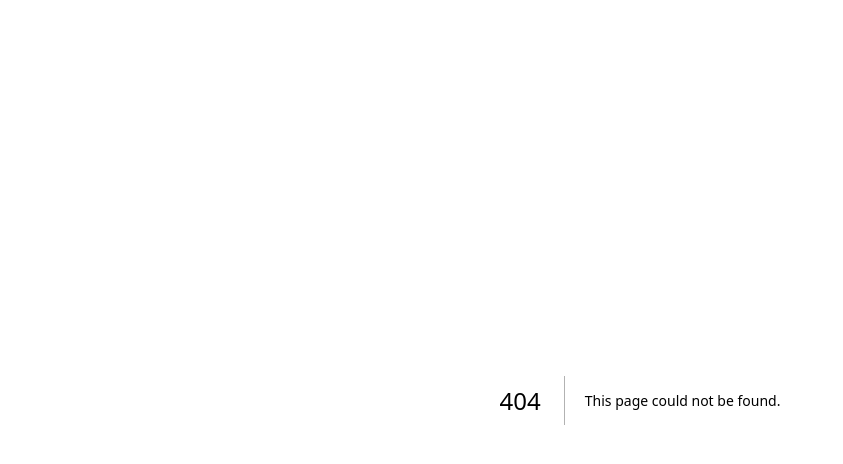
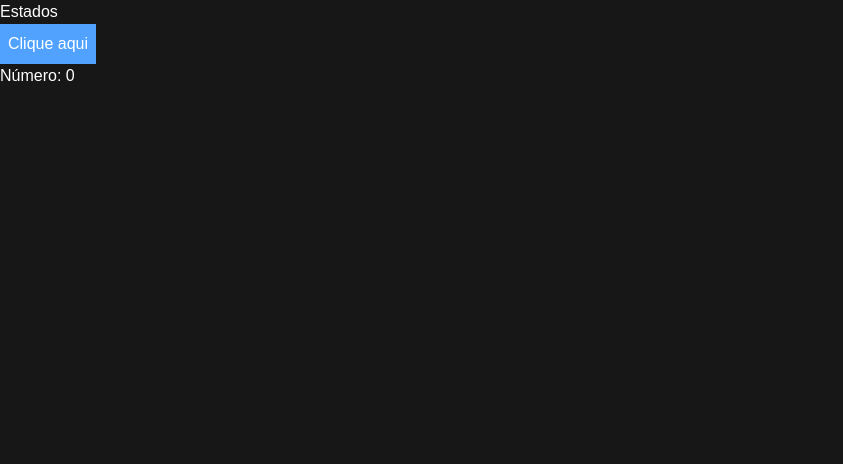
Before and after one commit to rogin2005/CursoJS, a Next.js app in the folder CursoJS/Fs_udemy/react-next-aula/react-fundamentos/: page /fundamentos/estado in a window 1280 px wide. Before the commit this address had no page. Shown: the top 464 px of the page, without its empty margins (0-843 px from the left). Built offline with nearby package versions, Linux system fonts and the light colour scheme.

Commit message:
Componente sem estado

```diff
--- /dev/null
+++ b/CursoJS/Fs_udemy/react-next-aula/react-fundamentos/src/app/fundamentos/estado/page.tsx
@@ -0,0 +1,25 @@
+'use client'
+
+export default function Page() {
+
+    let numero = 0
+    function incrementar() {
+        numero += 1
+        console.log("número: " + numero)
+    }
+
+    return (
+        <div>
+            <h1>Estados</h1>
+            <button
+            onClick={incrementar}
+            className="bg-blue-400 p-2"
+            >
+                Clique aqui
+            </button>
+
+            <p>Número: { numero }</p>
+
+        </div>
+    )
+}
```
